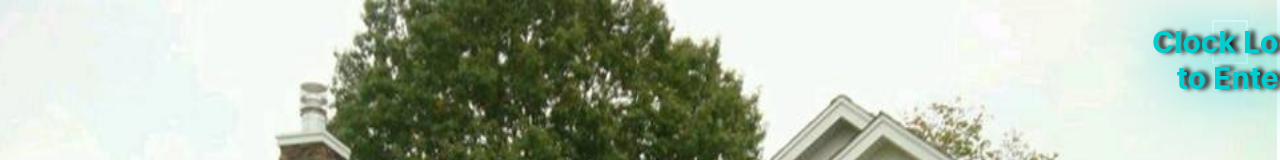
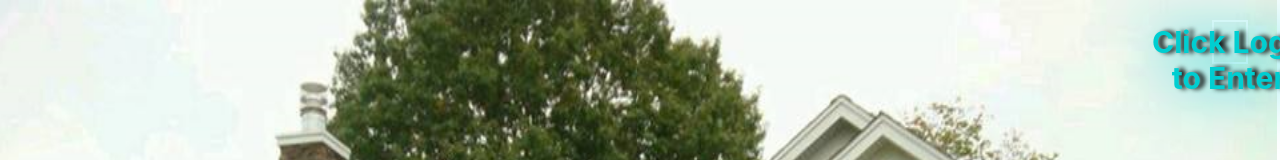
Before and after one commit to CramerJ1470/cramerec1, a React (Create React App) app: page / in a window 1280 px wide. Shown: the top 160 px of the page. Built offline with nearby package versions, Linux system fonts and the light colour scheme.

Commit message:
change logo to be responsive to screen change

```diff
--- a/src/components/SplitImage.js
+++ b/src/components/SplitImage.js
@@ -16,7 +16,7 @@ console.log(`movedon; `,movedon);
 	return (
 		<> <div className="trim">
 			<div className="grid-container startbox">
-			<div className="clicklogo shadow1 center">Clock Logo<br></br>to Enter</div>
+			<div className="clicklogo shadow1 center">Click Logo<br></br>to Enter</div>
 				<Logo />
 
 				<img src={nhpstl}
```
